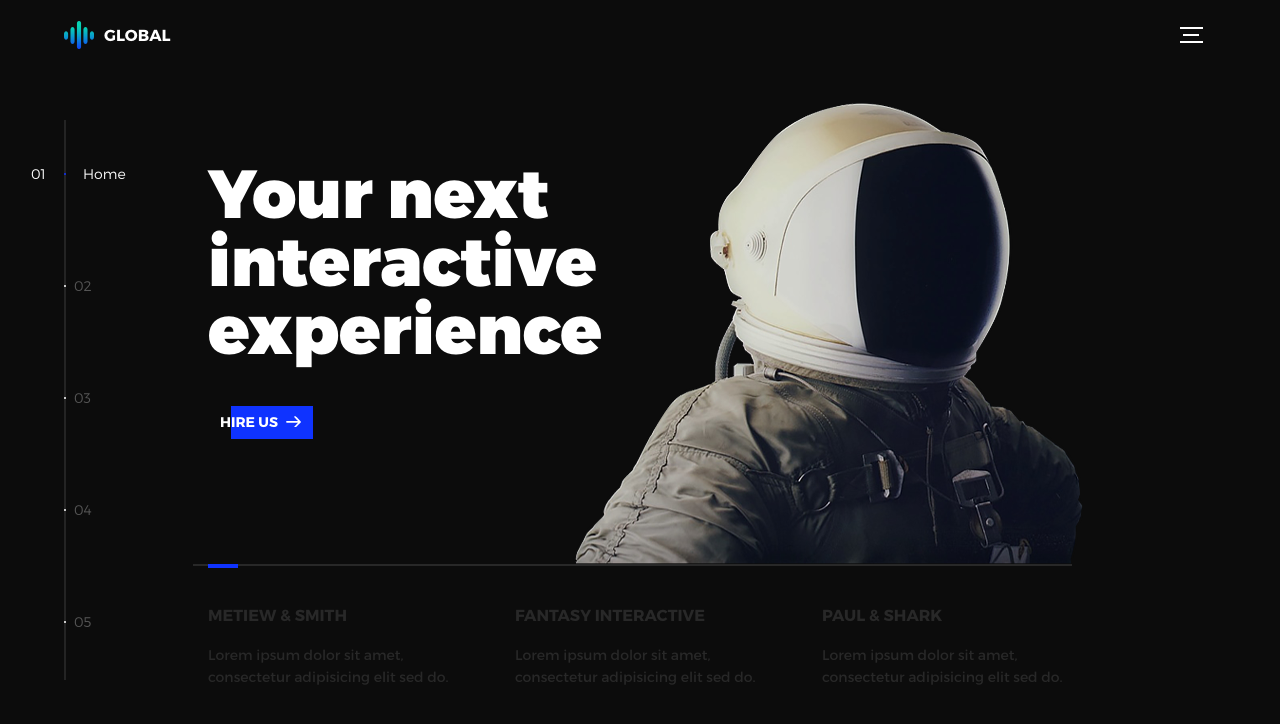
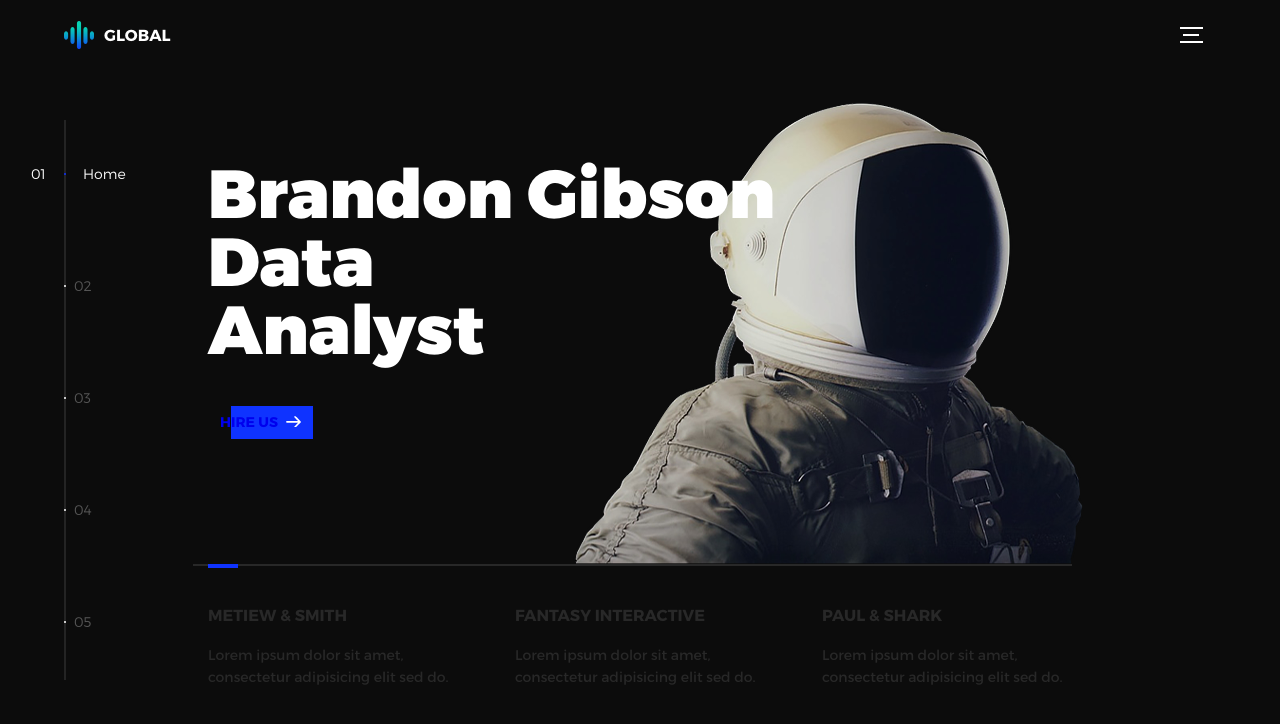
Before and after one commit to Gibsonian93/Gibsonian93.github.io, a plain HTML site: page index.html in a window 1280 px wide. Drawn offline with nearby package versions, Linux system fonts and the light colour scheme.

Commit message:
update landing page

```diff
--- a/index.html
+++ b/index.html
@@ -48,8 +48,8 @@
           <li class="l-section section section--is-active">
             <div class="intro">
               <div class="intro--banner">
-                <h1>Your next<br>interactive<br>experience</h1>
-                <button class="cta">Hire Us
+                <h1>Brandon Gibson<br>Data<br>Analyst</h1>
+                <a href="https://www.linkedin.com/in/brandon-gibson-aa1b4515a/"><button class="cta">Hire Us
                   <svg version="1.1" id="Layer_1" xmlns="http://www.w3.org/2000/svg" xmlns:xlink="http://www.w3.org/1999/xlink" x="0px" y="0px" viewBox="0 0 150 118" style="enable-background:new 0 0 150 118;" xml:space="preserve">
                   <g transform="translate(0.000000,118.000000) scale(0.100000,-0.100000)">
                     <path d="M870,1167c-34-17-55-57-46-90c3-15,81-100,194-211l187-185l-565-1c-431,0-571-3-590-13c-55-28-64-94-18-137c21-20,33-20,597-20h575l-192-193C800,103,794,94,849,39c20-20,39-29,61-29c28,0,63,30,298,262c147,144,272,271,279,282c30,51,23,60-219,304C947,1180,926,1196,870,1167z"/>
@@ -57,6 +57,7 @@
                   </svg>
                   <span class="btn-background"></span>
                 </button>
+              </a>
                 <img src="assets/img/introduction-visual.png" alt="Welcome">
               </div>
               <div class="intro--options">
```
